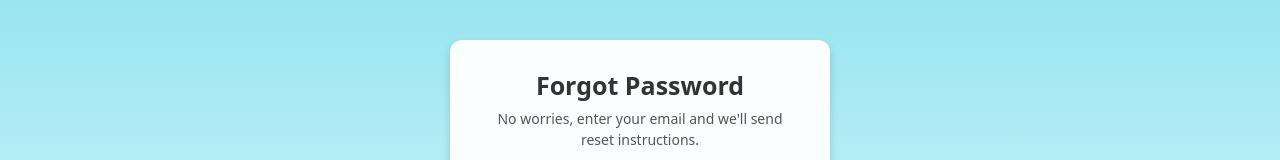
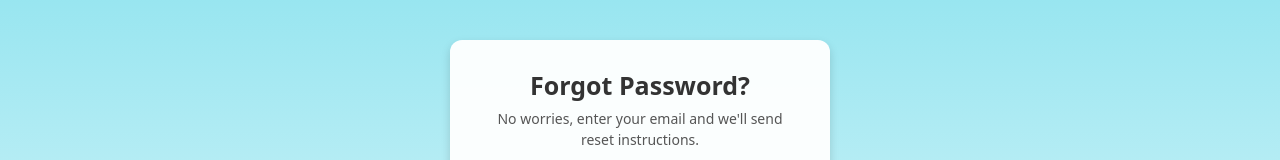
Before and after one commit to Mncconcepts/Pay-with-pi, a React (Vite) app: page /#/forgotpassword in a window 1280 px wide. Shown: the part 201-361 px from the top of the page. Built offline with nearby package versions, Linux system fonts and the light colour scheme; sample sign-in values are in the browser's storage.

Commit message:
Update ForgotPassword.jsx

```diff
--- a/src/Components/Navbar/ForgotPassword.jsx
+++ b/src/Components/Navbar/ForgotPassword.jsx
@@ -56,7 +56,7 @@ const ForgotPassword = () => {
                     </div>
                 ) : (
                     <div className="formm-content">
-                        <h1>Forgot Password</h1>
+                        <h1>Forgot Password?</h1>
                         <p>No worries, enter your email and we'll send reset instructions.</p>
 
                         <form onSubmit={handleSubmit}>
```
